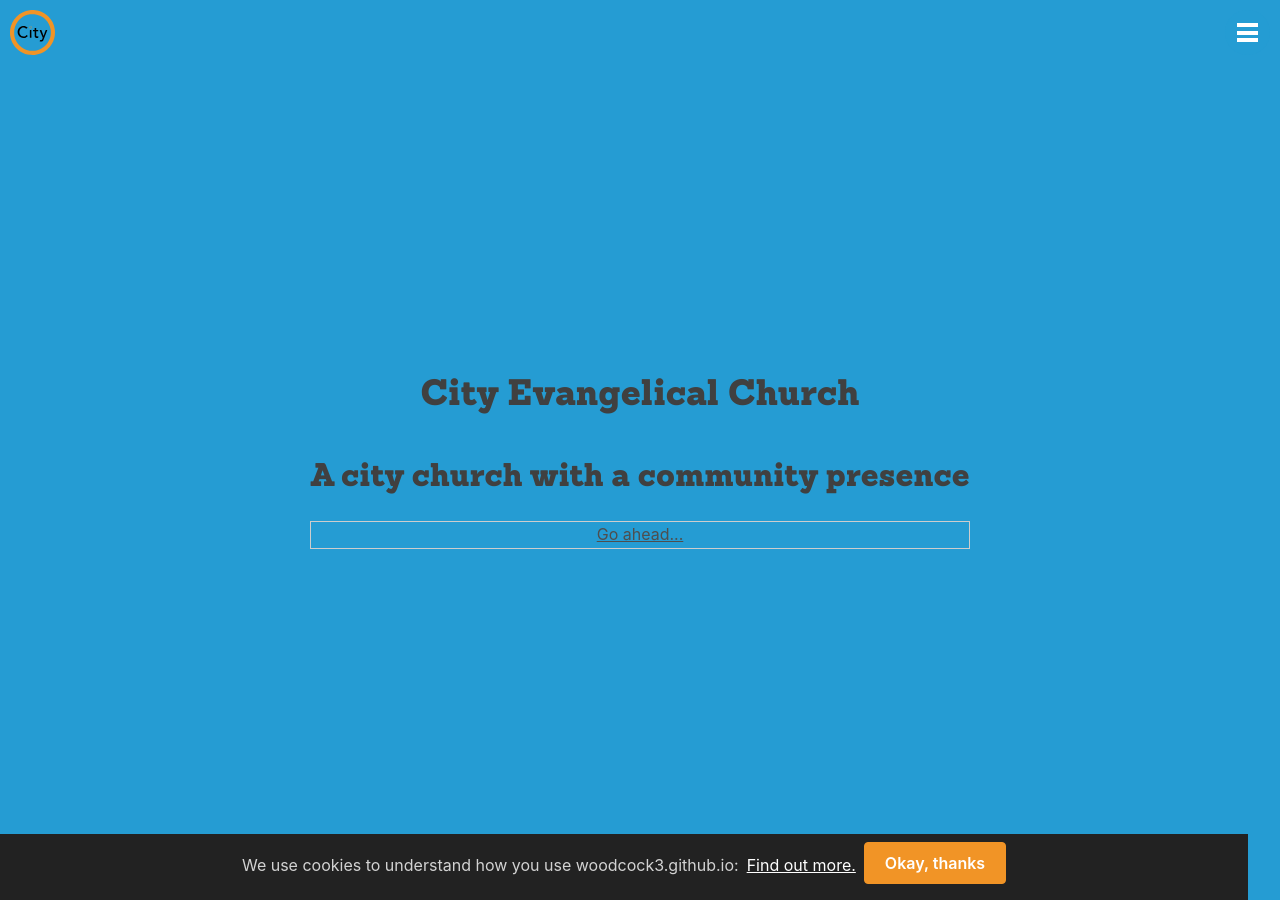
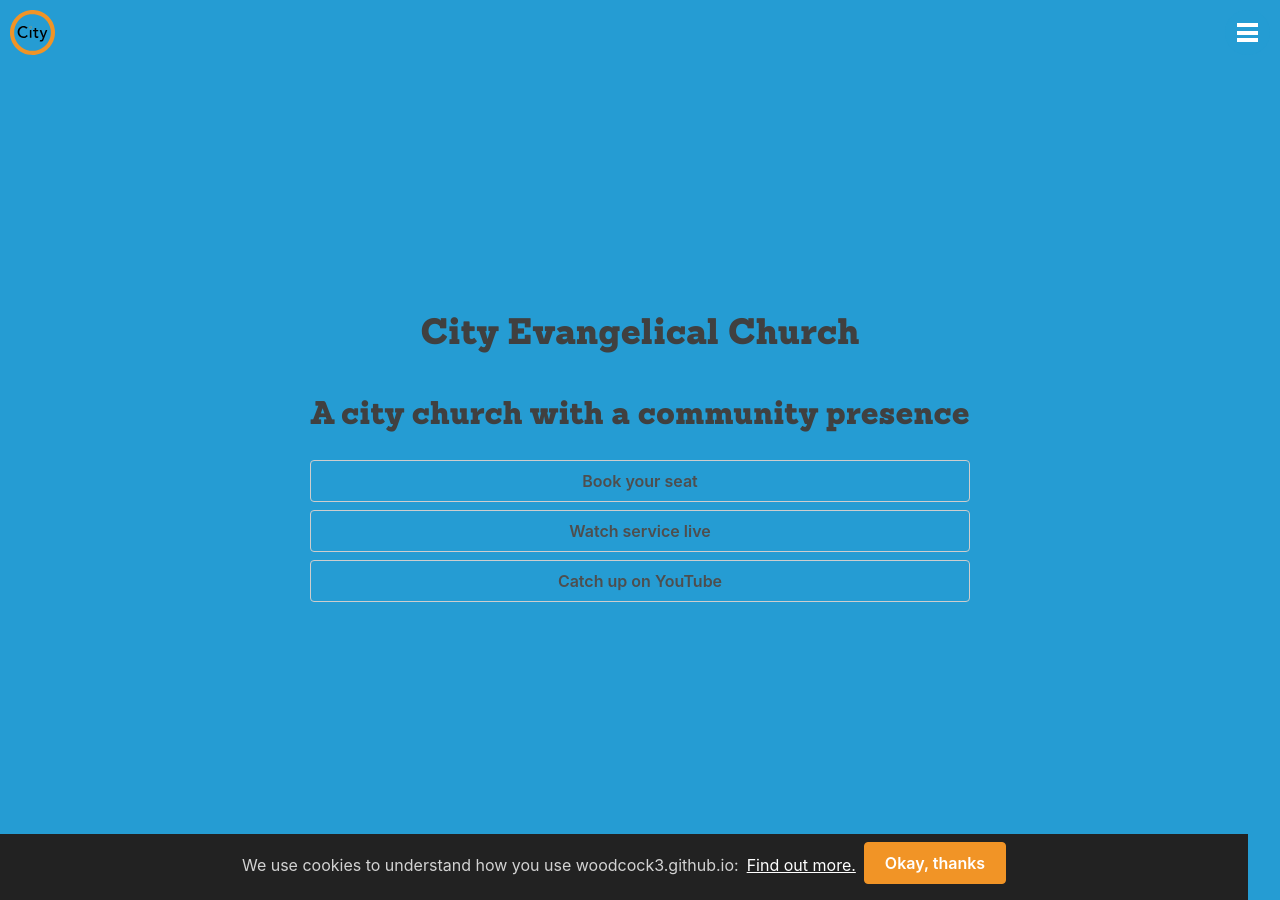
Before and after one commit to woodcox/city-jekyll, a Jekyll site: the page built from pages/_sunday/2021-01-03-booking.md, in a window 1280 px wide and 900 px high. Built offline with Jekyll 4.4.1, drawn with Linux system fonts in a browser that asks for light colours.

Commit message:
Update hero.html

```diff
--- a/_includes/components/hero.html
+++ b/_includes/components/hero.html
@@ -2,6 +2,8 @@
   <div class="hero-text">
     <h1>City Evangelical Church</h1>
     <h2>A city church with a community presence</h2>
-    <a href="https://example.com/" class="full-button muted-button">Go ahead...</a>
+    <button class="full-button muted-button">Book your seat</button>
+    <button class="full-button muted-button">Watch service live</button>
+    <button class="full-button muted-button">Catch up on YouTube</button>
   </div>
 </section>
```
